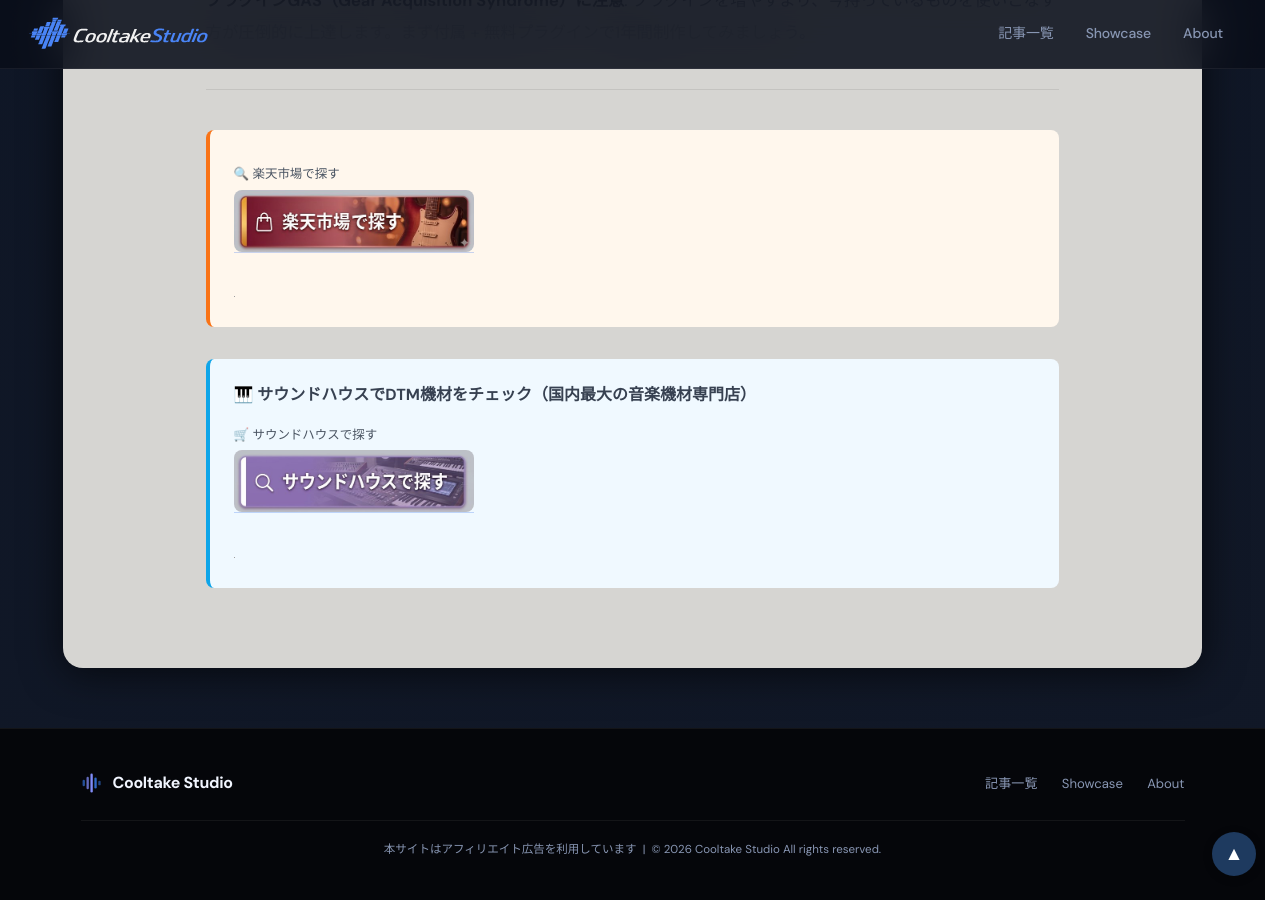
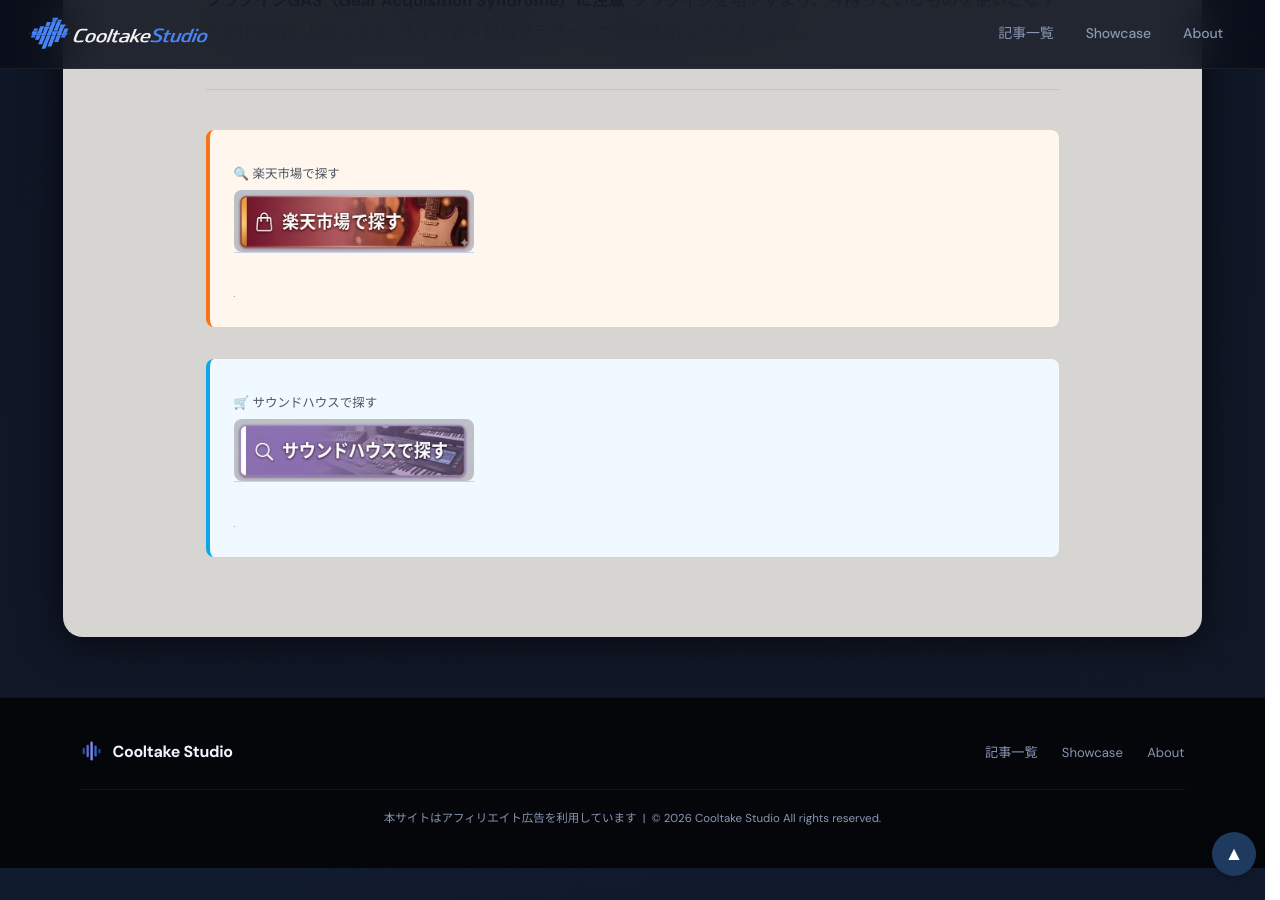
Before and after one commit to cooltake/cooltake-staging, a Jekyll site: the page built from _posts/2026-05-24-vst-plugin-guide.md, in a window 1280 px wide and 900 px high, scrolled down 4237 px. Built offline with Jekyll 4.4.1, drawn with Linux system fonts in a browser that asks for light colours; some web fonts are replaced; grey boxes are pictures that could not be loaded.

Commit message:
style: remove CTA headline p tags in 2026-05-24-vst-plugin-guide.md

```diff
--- a/_posts/2026-05-24-vst-plugin-guide.md
+++ b/_posts/2026-05-24-vst-plugin-guide.md
@@ -108,7 +108,6 @@
 </div>
 
 <div style="margin:2rem 0;padding:1.2rem 1.5rem;background:#f0f9ff;border-left:4px solid #0ea5e9;border-radius:8px;">
-<p style="margin:0 0 .6rem;font-weight:bold;font-size:1rem;">&#x1F3B9; サウンドハウスでDTM機材をチェック（国内最大の音楽機材専門店）</p>
 <div style="margin:.8rem 0;"><span style="display:block;font-size:.78rem;color:#4b5563;margin-bottom:3px;margin-top:6px;">🛒 サウンドハウスで探す</span>
 <a href="https://h.accesstrade.net/sp/cc?rk=01001xqc00os63&url=https%3A%2F%2Fwww.soundhouse.co.jp%2Fsearch%2Findex%2F%3Fsearch_all%3DDTM%2B%E3%82%BD%E3%83%95%E3%83%88%E3%82%A6%E3%82%A7%E3%82%A2" rel="nofollow" referrerpolicy="no-referrer-when-downgrade" style="display:inline-block;text-decoration:none;"><img src="/assets/images/btn-soundhouse.jpg" alt="サウンドハウスで探す" width="240" style="height:auto;border-radius:8px;display:block;"></a></div>
 <img src="https://h.accesstrade.net/sp/rr?rk=01001xqc00os63" width="1" height="1" border="0" alt="" loading="lazy">
```
